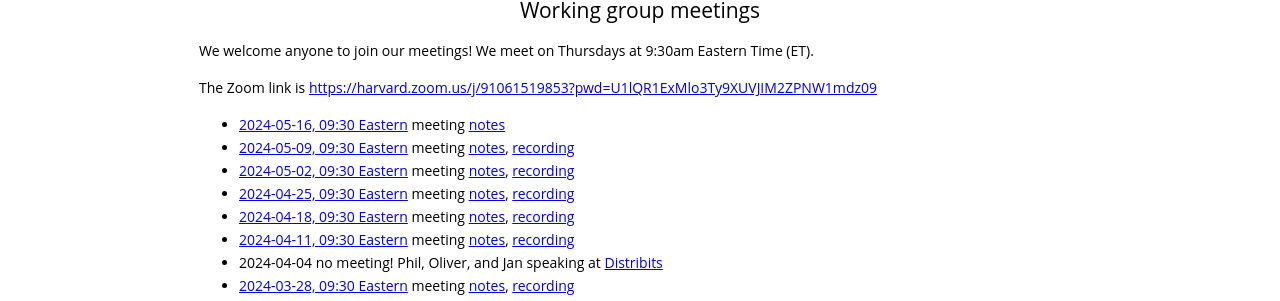
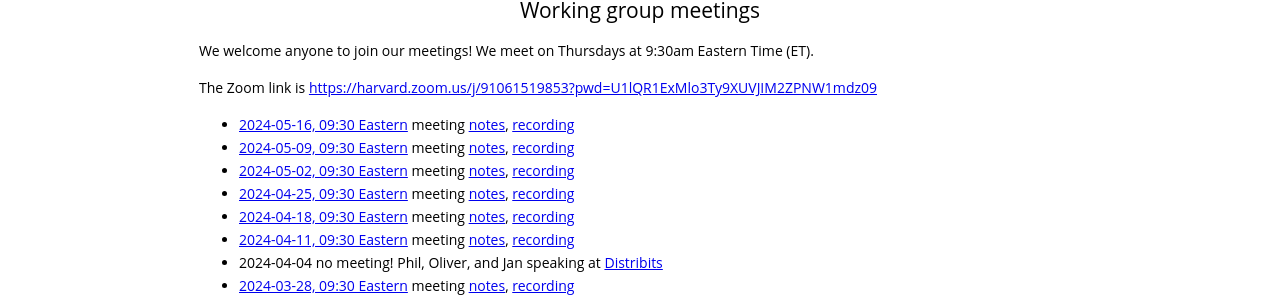
Before and after one commit to gdcc/ct.gdcc.io, a Jekyll site: the page built from index.md, in a window 1280 px wide and 900 px high, scrolled down 1703 px. Shown: the part 145-446 px from the top of the window. Built offline with Jekyll 4.4.1, drawn with Linux system fonts in a browser that asks for light colours; our own code applies the rules of GitHub Pages for plain Markdown files.

Commit message:
add recording

```diff
--- a/index.md
+++ b/index.md
@@ -62,7 +62,7 @@ We welcome anyone to join our meetings! We meet on Thursdays at 9:30am Eastern T
 
 The Zoom link is <https://harvard.zoom.us/j/91061519853?pwd=U1lQR1ExMlo3Ty9XUVJIM2ZPNW1mdz09>
 
-- [2024-05-16, 09:30 Eastern](https://time.is/compare/0930_16_May_2024_in_Boston) meeting [notes](https://docs.google.com/document/d/19GKkt5l-2rjdmb8NrCsprp68eLe-QvHpdpmCbhyd4Y4/edit?usp=sharing)
+- [2024-05-16, 09:30 Eastern](https://time.is/compare/0930_16_May_2024_in_Boston) meeting [notes](https://docs.google.com/document/d/19GKkt5l-2rjdmb8NrCsprp68eLe-QvHpdpmCbhyd4Y4/edit?usp=sharing), [recording](https://harvard.zoom.us/rec/share/8cpmRi3PaPMywDVGOoTo8ufgWJNCojvj7y5QLc5dgbBhY7mCQ5ioj80U1iqV5waQ.q1rhw0Uy1SlPoWZq)
 - [2024-05-09, 09:30 Eastern](https://time.is/compare/0930_9_May_2024_in_Boston) meeting [notes](https://docs.google.com/document/d/1RJttpY_rlDdOQkWcekQXNIhqo0AfTv-fdivWJjiakDQ/edit?usp=sharing), [recording](https://harvard.zoom.us/rec/share/moRiBactQx1G6L3y0Kl_uBm4BFFqgZuexuWW9diKKLgEGdeOGEa2MTfWg1GuK9LN.7lAJK6He2_D7VvvZ)
 - [2024-05-02, 09:30 Eastern](https://time.is/compare/0930_2_May_2024_in_Boston) meeting [notes](https://docs.google.com/document/d/1xbthfULWFeaAG8ekoBWIsc1ticGfKPPjwtF3vkVMf6M/edit?usp=sharing), [recording](https://harvard.zoom.us/rec/share/UngifpZved18pmzL1p7_Sm8mkzhK6-wHtvpuERI1JM-pXTJp6Hal4GW8o9ItY8XB.bpHlhuSMAumc4Onz)
 - [2024-04-25, 09:30 Eastern](https://time.is/compare/0930_25_Apr_2024_in_Boston) meeting [notes](https://docs.google.com/document/d/1k0H1Zw2FM7YtawC5QiEyU9FHFAf1__hD7NM04xH2SkM/edit?usp=sharing), [recording](https://harvard.zoom.us/rec/share/TTUZg4SwZb5SdgWedOzoyLGSqB-Ade-t92y83tSYDsmDRZCQJbxd8mpuNXzjBdVl.TVkCjYZEvHTm5bPE)
```
